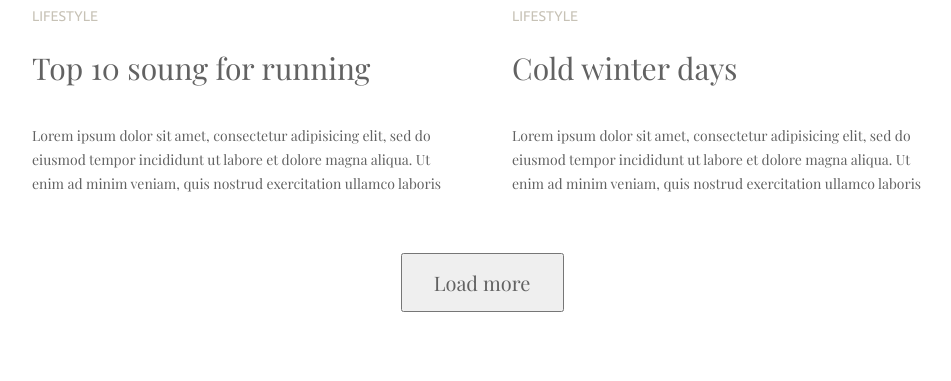
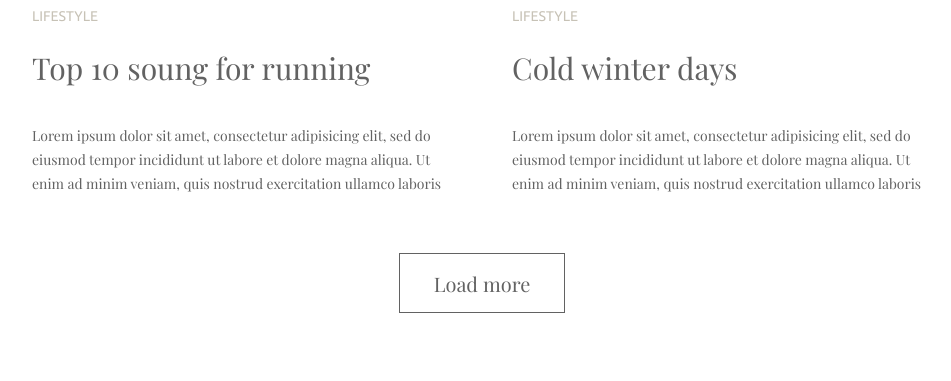
Before and after one commit to SergeyKovalenko2012/goit-fe-core, a plain HTML site: page HTML+CSS/Module03/index.html in a window 1280 px wide. Shown: the part 1763-2144 px from the top of the page, without its empty margins (158-1109 px from the left). Drawn offline with nearby package versions, Linux system fonts and the light colour scheme.

Commit message:
fixhomework

```diff
--- a/HTML+CSS/Module03/css/style.css
+++ b/HTML+CSS/Module03/css/style.css
@@ -122,11 +122,13 @@ p {
   text-align: center;
 }
 .click {
-  width: 163px;
-  height: 59px;
+  width: 166px;
+  height: 60px;
+  border: 1px solid #626262;
+  background-color: #fff;
   font-family: "Playfair Display";
   color: #626262;
   font-size: 20px;
-  margin-bottom: 60px;
+  margin-bottom: 68px;
   cursor: pointer;
 }
```
